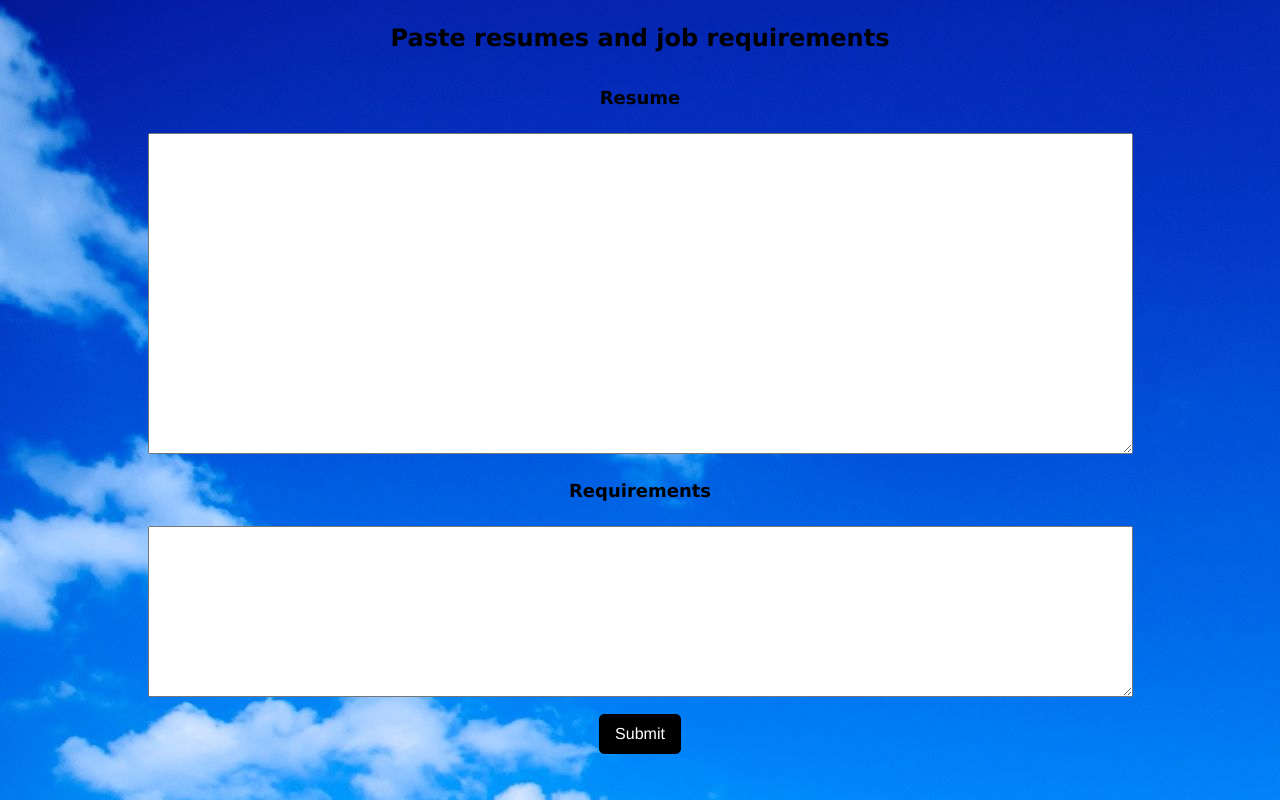
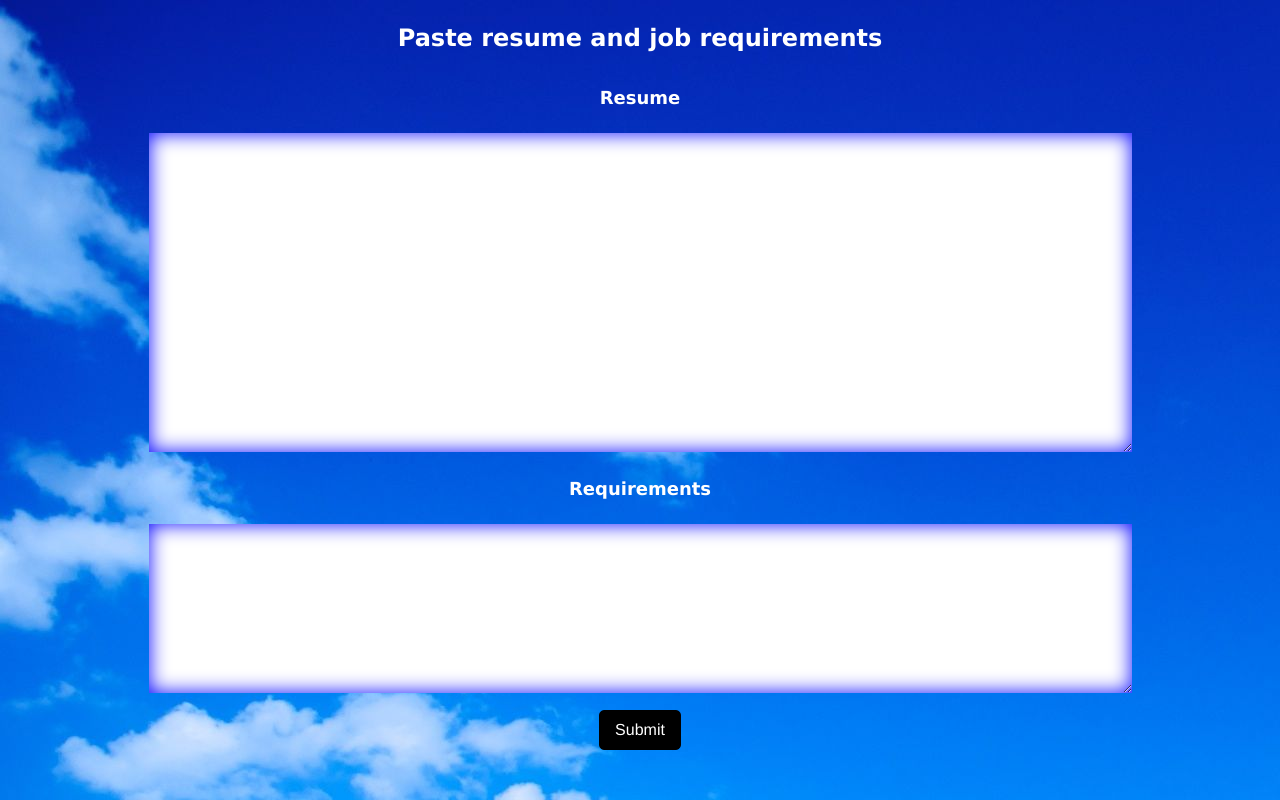
Before and after one commit to Jerecowong/capstone-project, a Flask app: page / in a window 1280 px wide. Run offline with Flask 2, Linux system fonts and the light colour scheme.

Commit message:
Add resume tokenizer

```diff
--- a/webapp/static/mystyles.css
+++ b/webapp/static/mystyles.css
@@ -17,6 +17,11 @@ margin-left: auto;
 padding: 3em;
 box-shadow: 10px 10px 5px 0px rgba(0,0,0,0.75);
 background: #fff;
+}
+textarea {
+background: white;
+border: 0;
+box-shadow: inset 0 0 20px blue;
 }
 .profile-requirement {
 box-shadow: 0 1px 4px #ccc;
@@ -56,6 +61,20 @@ line-height : 12px;
 margin-top : 0;
 color : black;
 }
+h1.a {
+text-align : center;
+font-size : 2em;
+font-weight : bold;
+line-height : 20px;
+margin-top : 0;
+color : white;
+}
+h2.a {
+font-weight : bold;
+line-height : 12px;
+margin-top : 0;
+color : white;
+}
 ul {
 list-style-type: square;
 line-height : 12px;
--- a/webapp/templates/query.html
+++ b/webapp/templates/query.html
@@ -10,14 +10,14 @@
     <br><br>
     <div class="centered">
     	<form action="/recommend"  method="POST" id="queryform">
-      <h1>Paste resumes and job requirements</h1>
+      <h1 class="a">Paste resume and job requirements</h1>
     		<br><br>
-			<h2>Resume</h2>
+			<h2 class="a">Resume</h2>
 			<br>
     		<textarea name="resume" rows="20" cols="120" style="overflow:scroll" form="queryform">
     		</textarea>
     		<br><br><br>
-			<h2>Requirements</h2>
+			<h2 class="a">Requirements</h2>
 			<br>
     		<textarea name="requirements" rows="10" cols="120" style="overflow:scroll" form="queryform">
     		</textarea>
--- a/webapp/templates/recommend.html
+++ b/webapp/templates/recommend.html
@@ -7,7 +7,7 @@
 		<link rel="stylesheet" type="text/css" href="../static/mystyles.css">
 	</head>
 	<body background="../static/blue-sky.jpg">
-  <br><br>
+  <br><br><br><br><br><br><br><br><br>
   <div class="container">
   <h1>Recommendations for you</h1>
     <br>
```
Also changed, not shown: code/recommend.py (+9 -3 lines), webapp/recommend.py (+9 -3 lines).
